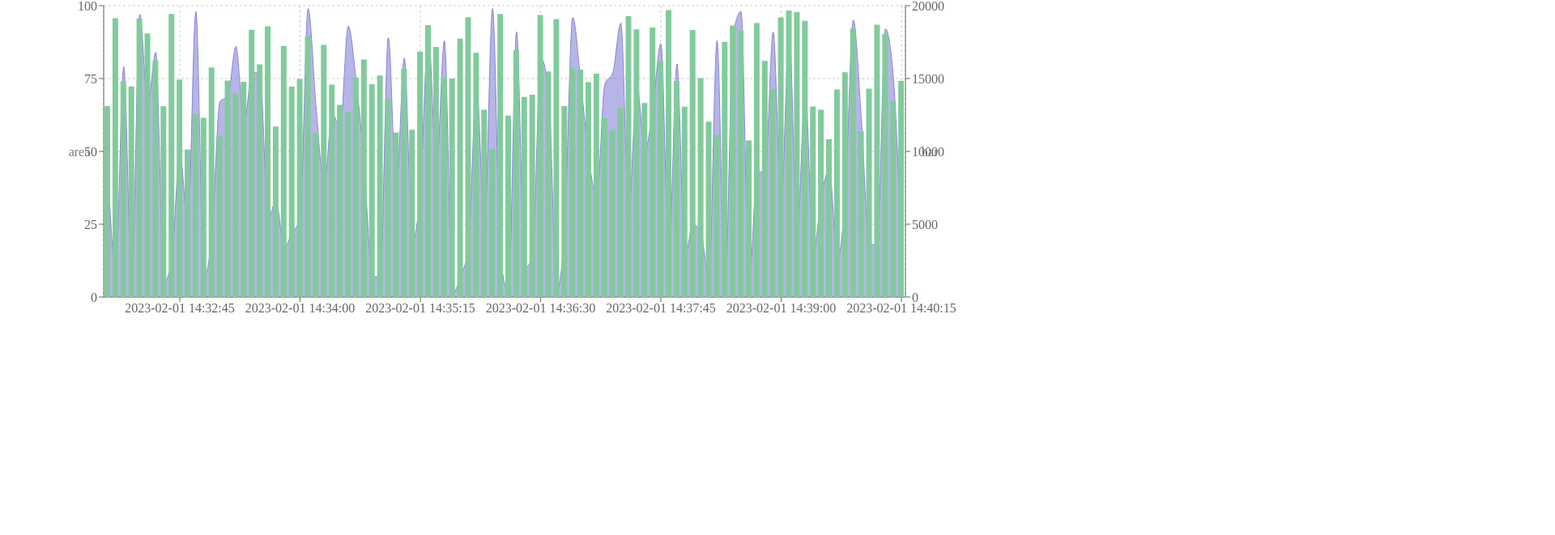
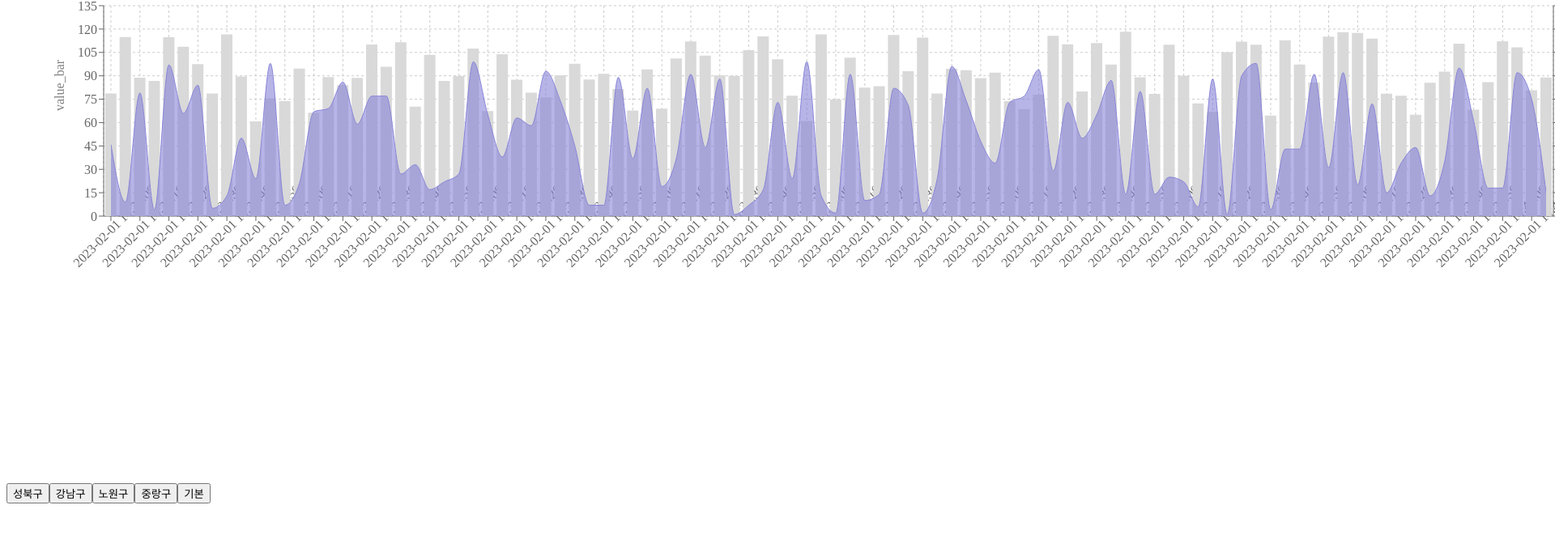
Before and after one commit to wanted-pre-7/pre-onboarding-9th-3-7, a React (Vite) app: page /1 in a window 1280 px wide. Shown: the part 11-672 px from the top of the page at 81% size, 1920 px wide, since content can reach past the window. Built offline with nearby package versions, Linux system fonts and the light colour scheme; the HTML template or start-up script is replaced by a standard one.

Commit message:
feat[ #8 #9 #10 ]: 지역이름 별 필터링

```diff
--- a/package.json
+++ b/package.json
@@ -16,6 +16,7 @@
     "react": "^18.2.0",
     "react-chartjs-2": "^5.2.0",
     "react-dom": "^18.2.0",
+    "react-router-dom": "^6.9.0",
     "recharts": "^2.4.3"
   },
   "devDependencies": {
--- a/src/App.tsx
+++ b/src/App.tsx
@@ -1,9 +1,15 @@
-import ChartView from "./component/ChartView";
+import { BrowserRouter, Routes, Route, Navigate } from "react-router-dom";
+import ChartView from "./page/ChartView";
 
 const App = () => {
   return (
     <div>
-      <ChartView />
+      <BrowserRouter>
+        <Routes>
+          <Route path="/" element={<Navigate to={"/기본"} />}></Route>
+          <Route path="/:id" element={<ChartView />}></Route>
+        </Routes>
+      </BrowserRouter>
     </div>
   );
 };
--- a/src/api/chartData.ts
+++ b/src/api/chartData.ts
@@ -11,3 +11,5 @@ export const getChartData = () => {
   }
   return mockDataArr;
 };
+
+export const chartIdArr = ["성북구", "강남구", "노원구", "중랑구", "기본"];
--- /dev/null
+++ b/src/component/Buttons.tsx
@@ -0,0 +1,23 @@
+import { useNavigate, useParams } from "react-router-dom";
+import { chartIdArr } from "../api/chartData";
+
+const Buttons = () => {
+  const navigate = useNavigate();
+  const { id } = useParams();
+
+  return (
+    <div>
+      {chartIdArr.map((el, idx) => (
+        <button
+          key={idx}
+          style={{ backgroundColor: id === el ? "gray" : undefined }}
+          onClick={() => navigate("/" + el)}
+        >
+          {el}
+        </button>
+      ))}
+    </div>
+  );
+};
+
+export default Buttons;
--- a/src/component/ChartView.tsx
+++ /dev/null
@@ -1,47 +0,0 @@
-import {
-  AreaChart,
-  Area,
-  XAxis,
-  YAxis,
-  CartesianGrid,
-  Tooltip,
-  ComposedChart,
-  Bar,
-} from "recharts";
-import CustomTooltip from "./CustomTooltip";
-import { getChartData } from "../api/chartData";
-
-const mockData = getChartData();
-
-const ChartView = () => {
-  getChartData();
-  return (
-    <ComposedChart
-      width={1200}
-      height={400}
-      data={mockData}
-      margin={{
-        top: 10,
-        right: 30,
-        left: 60,
-        bottom: 0,
-      }}
-    >
-      <CartesianGrid strokeDasharray="3 3" />
-      <XAxis dataKey="time" />
-      <YAxis yAxisId={"bar"} orientation="right" label={"bar"} />
-      <YAxis yAxisId={"area"} label="area" />
-      <Tooltip content={<CustomTooltip />} />
-      <Area
-        type="monotone"
-        dataKey="value_area"
-        stroke="#8884d8"
-        fill="#8884d8"
-        yAxisId={"area"}
-      />
-      <Bar dataKey="value_bar" fill="#82ca9d" yAxisId={"bar"} />
-    </ComposedChart>
-  );
-};
-
-export default ChartView;
--- /dev/null
+++ b/src/page/ChartView.tsx
@@ -0,0 +1,69 @@
+import {
+  AreaChart,
+  Area,
+  XAxis,
+  YAxis,
+  CartesianGrid,
+  Tooltip,
+  ComposedChart,
+  Bar,
+  Cell,
+} from "recharts";
+import { useParams } from "react-router-dom";
+import CustomTooltip from "../component/CustomTooltip";
+import { getChartData } from "../api/chartData";
+import Buttons from "../component/Buttons";
+
+const mockData = getChartData();
+
+const ChartView = () => {
+  getChartData();
+  const { id } = useParams();
+  return (
+    <>
+      <ComposedChart
+        width={2000}
+        height={600}
+        data={mockData}
+        margin={{
+          top: 10,
+          right: 30,
+          left: 60,
+          bottom: 300,
+        }}
+      >
+        <CartesianGrid strokeDasharray="3 3" />
+        <XAxis dataKey="time" angle={-45} interval={1} tickSize={6} />
+        <YAxis
+          type="number"
+          tickCount={10}
+          yAxisId={"bar"}
+          orientation="right"
+          label={{ value: "value_area", angle: 90, position: "insideRight" }}
+        />
+        <YAxis
+          type="number"
+          tickCount={10}
+          yAxisId={"area"}
+          label={{ value: "value_bar", angle: -90, position: "insideLeft" }}
+        />
+        <Tooltip content={<CustomTooltip />} />
+        <Bar dataKey="value_bar" yAxisId={"bar"}>
+          {mockData.map((el, idx) => (
+            <Cell fill={el.id === id ? "#636363" : "#D9D9D9"} />
+          ))}
+        </Bar>
+        <Area
+          type="monotone"
+          dataKey="value_area"
+          stroke="#8884d8"
+          fill="#8884d8"
+          yAxisId={"area"}
+        ></Area>
+      </ComposedChart>
+      <Buttons />
+    </>
+  );
+};
+
+export default ChartView;
```
Also changed, not shown: 1 other file (tests, documents, lock files or other folders).
